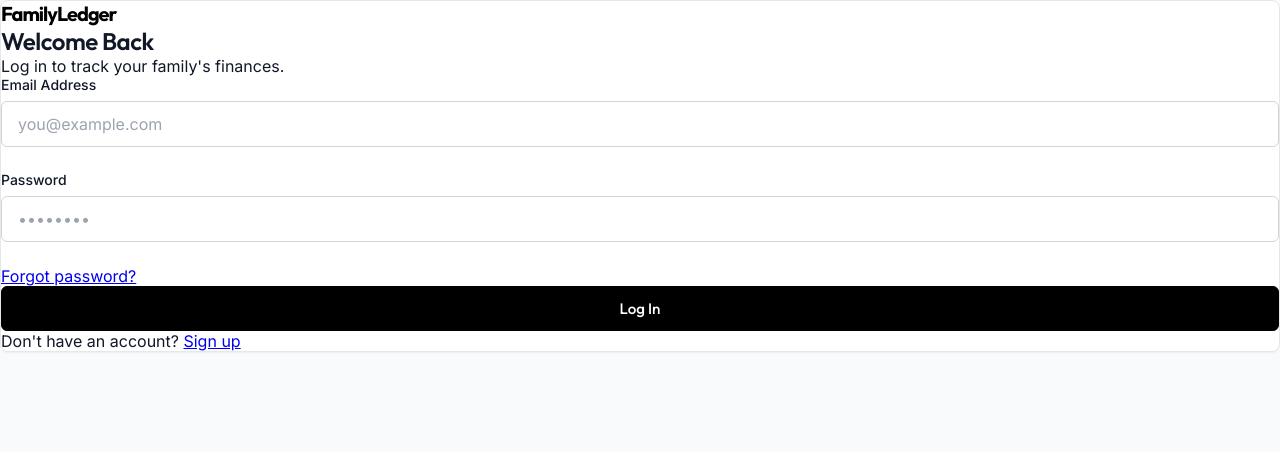
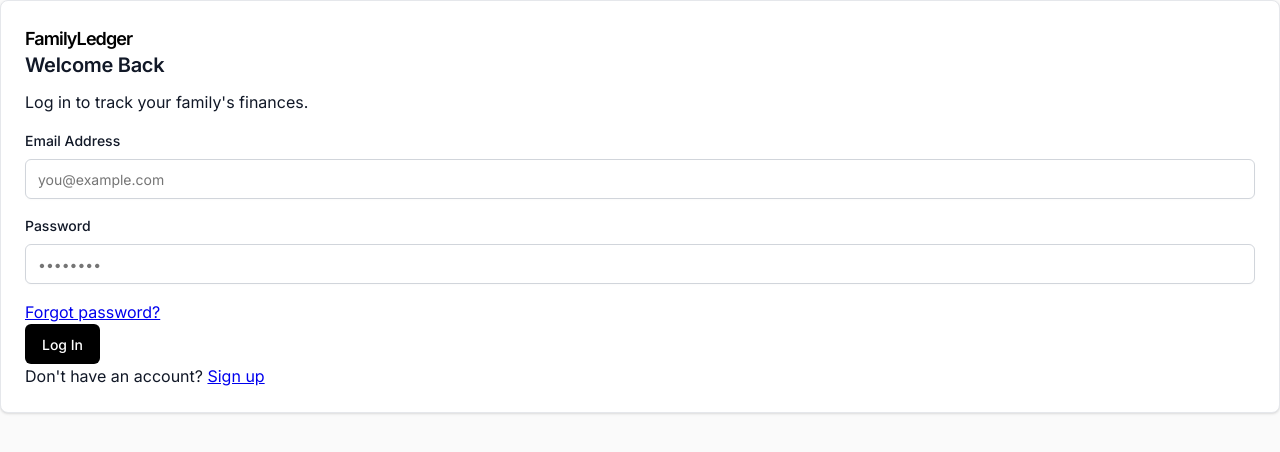
Before and after one commit to pushparajsinh2211/finance-tracker, an Angular app in the folder frontend/: page /login in a window 1280 px wide. Shown: the top 452 px of the page. Built offline with nearby package versions, Linux system fonts and the light colour scheme.

Commit message:
style: apply structural framework correctly via container blocks

```diff
--- a/frontend/src/app/ui/top-nav/top-nav.component.html
+++ b/frontend/src/app/ui/top-nav/top-nav.component.html
@@ -1,7 +1,8 @@
-<nav class="top-nav glass-panel">
+<nav class="top-nav">
+    <div class="container" style="display: flex; justify-content: space-between; align-items: center; padding: 0;">
         <div class="logo">FamilyLedger</div>
 
-    <div style="display: flex; gap: 1.5rem; align-items: center;">
+        <div style="display: flex; gap: var(--space-6); align-items: center;">
             <a routerLink="/dashboard" routerLinkActive="active-link"
                 style="color: var(--text-muted); text-decoration: none;">Transactions</a>
             <a routerLink="/budgets" routerLinkActive="active-link"
@@ -49,7 +50,7 @@
                 </div>
             </div>
 
-        <button class="btn btn-secondary" style="padding: 0.4rem 1rem; font-size: 0.85rem; margin-left: 0.5rem;"
-            (click)="logout()">Sign Out</button>
+            <button class="btn btn-secondary" style="margin-left: var(--space-2);" (click)="logout()">Sign Out</button>
+        </div>
     </div>
 </nav>
--- a/frontend/src/styles.css
+++ b/frontend/src/styles.css
@@ -1,32 +1,54 @@
-/* Minimalist Black and White Theme */
-@import url('https://fonts.googleapis.com/css2?family=Inter:wght@300;400;500;600;700&family=Outfit:wght@400;500;600;700&display=swap');
+/* Professional Design System */
+@import url('https://fonts.googleapis.com/css2?family=Inter:wght@400;500;600&display=swap');
 
 :root {
-  /* Brand Colors - Monochrome */
+  /* Colors */
+  --bg-page: #FAFAFA;
+  --bg-surface: #FFFFFF;
+  --text-main: #111827;
+  --text-muted: #6B7280;
+  --border-subtle: #E5E7EB;
+  --border-strong: #D1D5DB;
+
   --primary: #000000;
   --primary-hover: #333333;
-  --secondary: #6B7280;
-  --accent: #000000;
+  --secondary: #F3F4F6;
+  --secondary-hover: #E5E7EB;
+  --danger: #EF4444;
+  --success: #10B981;
 
-  /* Backgrounds */
-  --bg-base: #F9FAFB;
-  --bg-surface: #FFFFFF;
-  --bg-surface-solid: #FFFFFF;
+  /* Spacing Scale (8px system) */
+  --space-1: 0.25rem;
+  /* 4px */
+  --space-2: 0.5rem;
+  /* 8px */
+  --space-3: 0.75rem;
+  /* 12px */
+  --space-4: 1rem;
+  /* 16px */
+  --space-6: 1.5rem;
+  /* 24px */
+  --space-8: 2rem;
+  /* 32px */
+  --space-12: 3rem;
+  /* 48px */
+  --space-16: 4rem;
+  /* 64px */
 
-  /* Text */
-  --text-main: #111827;
-  --text-muted: #6B7280;
+  /* Typography Scale */
+  --text-xs: 0.75rem;
+  --text-sm: 0.875rem;
+  --text-base: 1rem;
+  --text-lg: 1.125rem;
+  --text-xl: 1.25rem;
+  --text-2xl: 1.5rem;
 
-  /* Borders & Shadows */
-  --border-color: #E5E7EB;
-  --shadow-sm: 0 1px 2px 0 rgba(0, 0, 0, 0.05);
-  --shadow-md: 0 4px 6px -1px rgba(0, 0, 0, 0.1), 0 2px 4px -1px rgba(0, 0, 0, 0.06);
-  --shadow-lg: 0 10px 15px -3px rgba(0, 0, 0, 0.1);
-  --glass-shadow: none;
-
-  /* Utilities */
+  /* Elevation & Structure */
+  --shadow-card: 0 1px 3px 0 rgba(0, 0, 0, 0.1), 0 1px 2px -1px rgba(0, 0, 0, 0.1);
+  --shadow-float: 0 10px 15px -3px rgba(0, 0, 0, 0.1);
+  --radius-sm: 4px;
+  --radius-md: 6px;
   --radius-lg: 8px;
-  --radius-md: 6px;
   --transition: all 0.2s ease;
 }
 
@@ -37,57 +59,178 @@
 }
 
 body {
-  font-family: 'Inter', sans-serif;
-  background-color: var(--bg-base);
+  font-family: 'Inter', -apple-system, BlinkMacSystemFont, 'Segoe UI', Roboto, Helvetica, Arial, sans-serif;
+  background-color: var(--bg-page);
   color: var(--text-main);
-  min-height: 100vh;
+  line-height: 1.5;
   -webkit-font-smoothing: antialiased;
 }
 
-h1,
-h2,
-h3,
-h4,
-h5,
-h6 {
-  font-family: 'Outfit', sans-serif;
+/* Typography Hierarchy */
+h1 {
+  font-size: var(--text-2xl);
   font-weight: 600;
-  color: var(--text-main);
-  letter-spacing: -0.02em;
+  letter-spacing: -0.025em;
+  line-height: 1.2;
+  margin-bottom: var(--space-4);
 }
 
-/* Glassmorphism Panel -> Flat Solid Minimal */
+h2 {
+  font-size: var(--text-xl);
+  font-weight: 600;
+  letter-spacing: -0.015em;
+  line-height: 1.3;
+  margin-bottom: var(--space-3);
+}
+
+h3 {
+  font-size: var(--text-lg);
+  font-weight: 600;
+  line-height: 1.4;
+  margin-bottom: var(--space-2);
+}
+
+p {
+  font-size: var(--text-base);
+  margin-bottom: var(--space-4);
+}
+
+.text-muted {
+  color: var(--text-muted);
+  font-size: var(--text-sm);
+}
+
+.text-danger {
+  color: var(--danger);
+  font-size: var(--text-sm);
+  font-weight: 500;
+  margin-top: var(--space-1);
+}
+
+/* Layout Utilities */
+.container {
+  width: 100%;
+  max-width: 1100px;
+  margin: 0 auto;
+  padding: 0 var(--space-6);
+}
+
+.dashboard-wrapper {
+  min-height: 100vh;
+  padding-bottom: var(--space-12);
+}
+
+.page-header {
+  margin-top: var(--space-8);
+  margin-bottom: var(--space-8);
+}
+
+.grid {
+  display: grid;
+  gap: var(--space-6);
+}
+
+.grid-cols-2 {
+  grid-template-columns: repeat(1, minmax(0, 1fr));
+}
+
+@media (min-width: 768px) {
+  .grid-cols-2 {
+    grid-template-columns: repeat(2, minmax(0, 1fr));
+  }
+
+  .dashboard-grid {
+    grid-template-columns: 2fr 1fr;
+  }
+}
+
+/* Card Component (Replaces glass-panel) */
+.card,
 .glass-panel {
   background: var(--bg-surface);
-  border: 1px solid var(--border-color);
+  border: 1px solid var(--border-subtle);
   border-radius: var(--radius-lg);
-  box-shadow: var(--shadow-sm);
+  box-shadow: var(--shadow-card);
+  padding: var(--space-6);
+  margin-bottom: var(--space-6);
 }
 
-/* Form Controls */
+.card-header {
+  display: flex;
+  justify-content: space-between;
+  align-items: center;
+  margin-bottom: var(--space-4);
+  padding-bottom: var(--space-4);
+  border-bottom: 1px solid var(--border-subtle);
+}
+
+/* Navigation */
+.top-nav {
+  background: var(--bg-surface);
+  border-bottom: 1px solid var(--border-subtle);
+  padding: var(--space-4) var(--space-6);
+  display: flex;
+  justify-content: space-between;
+  align-items: center;
+}
+
+.logo {
+  font-weight: 600;
+  font-size: var(--text-lg);
+  letter-spacing: -0.05em;
+  color: var(--primary);
+}
+
+.nav-links {
+  display: flex;
+  gap: var(--space-6);
+  align-items: center;
+}
+
+.nav-links a {
+  color: var(--text-muted);
+  text-decoration: none;
+  font-size: var(--text-sm);
+  font-weight: 500;
+  transition: var(--transition);
+}
+
+.nav-links a:hover {
+  color: var(--text-main);
+}
+
+.active-link {
+  color: var(--primary) !important;
+  font-weight: 600 !important;
+}
+
+/* Forms: Strict Accessibility Bounds */
 .form-group {
-  margin-bottom: 1.5rem;
+  margin-bottom: var(--space-4);
   display: flex;
   flex-direction: column;
 }
 
 .form-label {
-  font-size: 0.875rem;
+  font-size: var(--text-sm);
   font-weight: 500;
-  margin-bottom: 0.5rem;
+  margin-bottom: var(--space-2);
   color: var(--text-main);
 }
 
 .form-control {
-  background: #FFFFFF;
-  border: 1px solid #D1D5DB;
+  background: var(--bg-surface);
+  border: 1px solid var(--border-strong);
   color: var(--text-main);
-  padding: 0.75rem 1rem;
+  padding: 0 var(--space-3);
+  height: 40px;
+  /* Standardize specific interactive height */
   border-radius: var(--radius-md);
-  font-family: 'Inter', sans-serif;
-  font-size: 1rem;
+  font-family: inherit;
+  font-size: var(--text-sm);
   transition: var(--transition);
   outline: none;
+  box-shadow: 0 1px 2px rgba(0, 0, 0, 0.02);
 }
 
 .form-control:focus {
@@ -95,19 +238,16 @@ h6 {
   box-shadow: 0 0 0 1px var(--primary);
 }
 
-.form-control::placeholder {
-  color: #9CA3AF;
-}
-
-/* Buttons */
+/* Explicit Button Framework */
 .btn {
   display: inline-flex;
   align-items: center;
   justify-content: center;
-  padding: 0.75rem 1.5rem;
-  font-family: 'Outfit', sans-serif;
+  height: 40px;
+  padding: 0 var(--space-4);
+  font-family: inherit;
   font-weight: 500;
-  font-size: 0.95rem;
+  font-size: var(--text-sm);
   border-radius: var(--radius-md);
   cursor: pointer;
   border: 1px solid transparent;
@@ -117,142 +257,111 @@ h6 {
 
 .btn-primary {
   background: var(--primary);
-  color: #FFFFFF;
-  border-color: var(--primary);
+  color: var(--bg-surface);
 }
 
 .btn-primary:hover {
   background: var(--primary-hover);
-  border-color: var(--primary-hover);
 }
 
 .btn-secondary {
-  background: #FFFFFF;
+  background: var(--secondary);
   color: var(--text-main);
-  border: 1px solid #D1D5DB;
-  box-shadow: var(--shadow-sm);
+  border-color: var(--border-subtle);
 }
 
 .btn-secondary:hover {
-  background: #F3F4F6;
+  background: var(--secondary-hover);
 }
 
-.btn-block {
-  width: 100%;
+.btn-danger {
+  background: #FFF1F2;
+  color: var(--danger);
+  border-color: #FECDD3;
 }
 
-.text-danger {
-  color: #DC2626;
-  font-size: 0.875rem;
-  margin-top: 0.25rem;
+.btn-danger:hover {
+  background: #FFE4E6;
 }
 
-/* Animations */
-@keyframes fadeIn {
-  from {
-    opacity: 0;
-    transform: translateY(5px);
-  }
-
-  to {
-    opacity: 1;
-    transform: translateY(0);
-  }
-}
-
-.animate-fade-in {
-  animation: fadeIn 0.3s ease-out forwards;
-}
-
-/* Spinner */
-.spinner {
-  display: inline-block;
-  width: 1.25rem;
-  height: 1.25rem;
-  border: 2px solid #E5E7EB;
-  border-radius: 50%;
-  border-top-color: var(--primary);
-  animation: spin 0.8s linear infinite;
-}
-
-@keyframes spin {
-  to {
-    transform: rotate(360deg);
-  }
-}
-
-/* Specific Clean UI Overrides */
-.dashboard-wrapper {
-  min-height: 100vh;
-}
-
-.top-nav {
-  padding: 1rem 2rem;
-  border-radius: 0;
-  border-top: none;
-  border-left: none;
-  border-right: none;
-  background: #FFFFFF;
-}
-
-.logo {
-  font-family: 'Outfit', sans-serif;
-  font-weight: 700;
-  font-size: 1.25rem;
-  letter-spacing: -0.05em;
-  color: var(--primary);
-}
-
+/* Data Tables */
 .expense-table {
   width: 100%;
-  border-collapse: collapse;
+  border-collapse: separate;
+  border-spacing: 0;
 }
 
 .expense-table th {
   text-align: left;
-  padding: 1rem;
+  padding: var(--space-3) var(--space-4);
   color: var(--text-muted);
   font-weight: 500;
-  font-size: 0.875rem;
-  border-bottom: 1px solid var(--border-color);
-  background: #F9FAFB;
+  font-size: var(--text-xs);
+  text-transform: uppercase;
+  letter-spacing: 0.05em;
+  border-bottom: 1px solid var(--border-subtle);
 }
 
 .expense-table td {
-  padding: 1rem;
-  border-bottom: 1px solid var(--border-color);
+  padding: var(--space-4);
+  border-bottom: 1px solid var(--border-subtle);
   vertical-align: middle;
-  color: var(--text-main);
+  font-size: var(--text-sm);
 }
 
 .expense-table tr:hover td {
-  background-color: #F9FAFB;
+  background-color: var(--secondary);
 }
 
+/* Badges */
+.badge {
+  display: inline-flex;
+  align-items: center;
+  padding: 2px 8px;
+  font-size: 0.75rem;
+  font-weight: 500;
+  border-radius: 9999px;
+  background: var(--border-subtle);
+}
+
+.badge-primary {
+  background: var(--primary);
+  color: white;
+}
+
+/* Progress Bars */
+.progress-track {
+  width: 100%;
+  height: 8px;
+  background-color: var(--secondary);
+  border-radius: 9999px;
+  overflow: hidden;
+  margin-top: var(--space-2);
+}
+
+.progress-fill {
+  height: 100%;
+  background-color: var(--primary);
+  border-radius: 9999px;
+  transition: width 0.5s ease;
+}
+
+/* Interactive Modal Overlays */
 .modal-overlay {
-  background: rgba(0, 0, 0, 0.5) !important;
+  position: fixed;
+  inset: 0;
+  background: rgba(17, 24, 39, 0.4);
+  display: flex;
+  justify-content: center;
+  align-items: center;
+  padding: var(--space-4);
+  z-index: 50;
   backdrop-filter: blur(2px);
 }
 
-.active-link {
-  color: var(--primary) !important;
-  font-weight: 600 !important;
+.modal-overlay .card {
+  width: 100%;
+  max-width: 500px;
+  margin: 0;
+  box-shadow: var(--shadow-float);
 }
-
-.badge {
-  background-color: #111827;
-}
-
-.progress-track {
-  background-color: #F3F4F6 !important;
-}
-
-.alert-error {
-  background: #FEF2F2;
-  color: #DC2626;
-  padding: 0.75rem;
-  border-radius: var(--radius-md);
-  border: 1px solid #FCA5A5;
-  margin-bottom: 1rem;
-  font-size: 0.9rem;
-}
```
Also changed, not shown: frontend/src/app/budgets/budgets-view/budgets-view.component.html (+11 -13 lines), frontend/src/app/dashboard/dashboard.component.html (+7 -8 lines), frontend/src/app/family/family-view/family-view.component.html (+11 -11 lines), frontend/src/app/finance/finance-view/finance-view.component.html (+18 -17 lines). Lines whose indentation alone changed are shown as unchanged.
